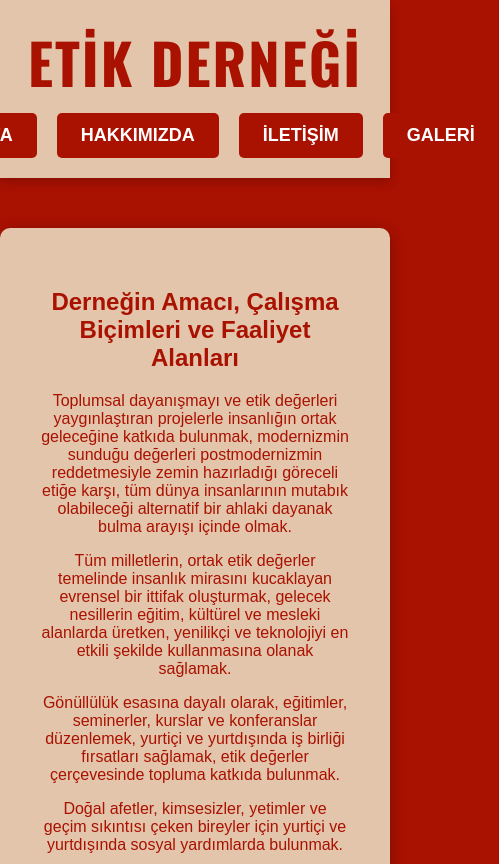
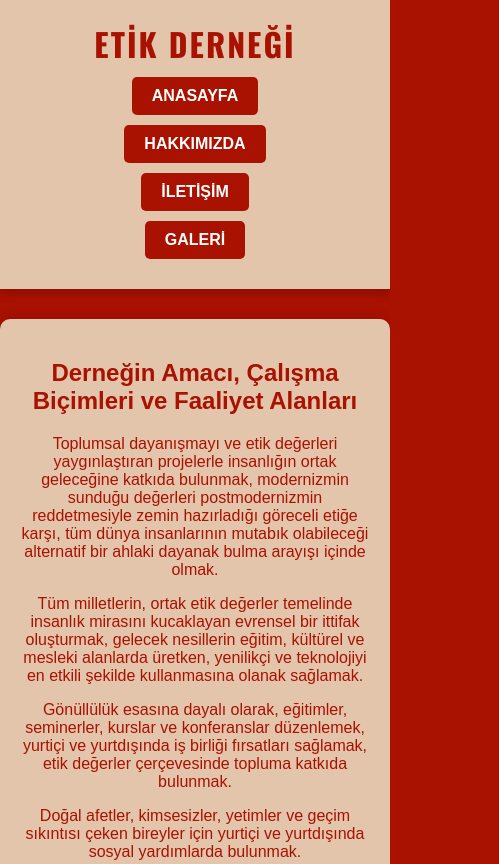
Before and after one commit to yigitreren/EtikDernegi, a plain HTML site: page index.html in a window 390 px wide. Shown: the top 864 px of the page, 499 px wide, since content can reach past the window. Drawn offline with nearby package versions, Linux system fonts and the light colour scheme.

Commit message:
Update index.html

```diff
--- a/index.html
+++ b/index.html
@@ -26,22 +26,23 @@
         header h1 {
             color: #A91101;
             margin: 0;
-            font-size: 3.5rem;
+            font-size: 3rem;
             font-family: 'Oswald', sans-serif;
             text-transform: uppercase;
             letter-spacing: 2px;
         }
         nav {
-            margin-top: 10px;
             display: flex;
             justify-content: center;
-            gap: 20px;
+            flex-wrap: wrap;
+            gap: 10px;
+            padding: 10px;
         }
         nav a {
             text-decoration: none;
-            font-size: 18px;
+            font-size: 16px;
             font-weight: bold;
-            padding: 12px 24px;
+            padding: 10px 20px;
             color: white;
             background-color: #A91101;
             border-radius: 5px;
@@ -54,20 +55,20 @@
             box-shadow: 0px 4px 10px rgba(255, 255, 255, 0.5);
         }
         .container {
-            margin-top: 50px;
+            margin-top: 30px;
             background-color: #E3C5AB;
             color: #A91101;
-            padding: 40px;
+            padding: 30px;
             border-radius: 10px;
             box-shadow: 0px 4px 15px rgba(0, 0, 0, 0.3);
             text-align: center;
-            max-width: 800px;
+            max-width: 90%;
         }
         .button {
             display: inline-block;
             margin-top: 20px;
-            padding: 14px 28px;
-            font-size: 18px;
+            padding: 12px 24px;
+            font-size: 16px;
             font-weight: bold;
             color: #A91101;
             background-color: white;
@@ -80,6 +81,18 @@
             background-color: #A91101;
             color: white;
             box-shadow: 0px 4px 15px rgba(255, 255, 255, 0.5);
+        }
+        @media (max-width: 768px) {
+            header h1 {
+                font-size: 2rem;
+            }
+            nav {
+                flex-direction: column;
+                align-items: center;
+            }
+            .container {
+                padding: 20px;
+            }
         }
     </style>
 </head>
```
